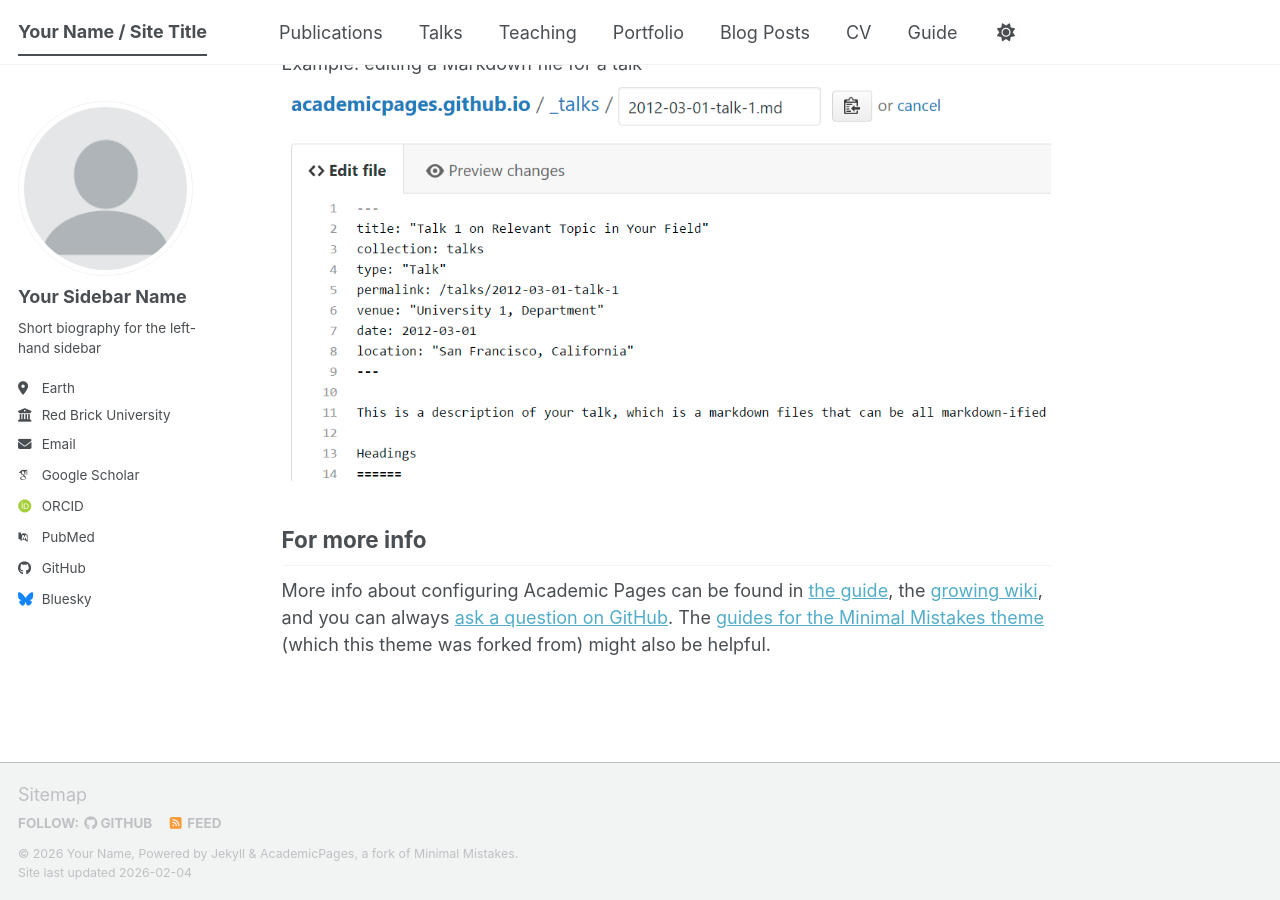
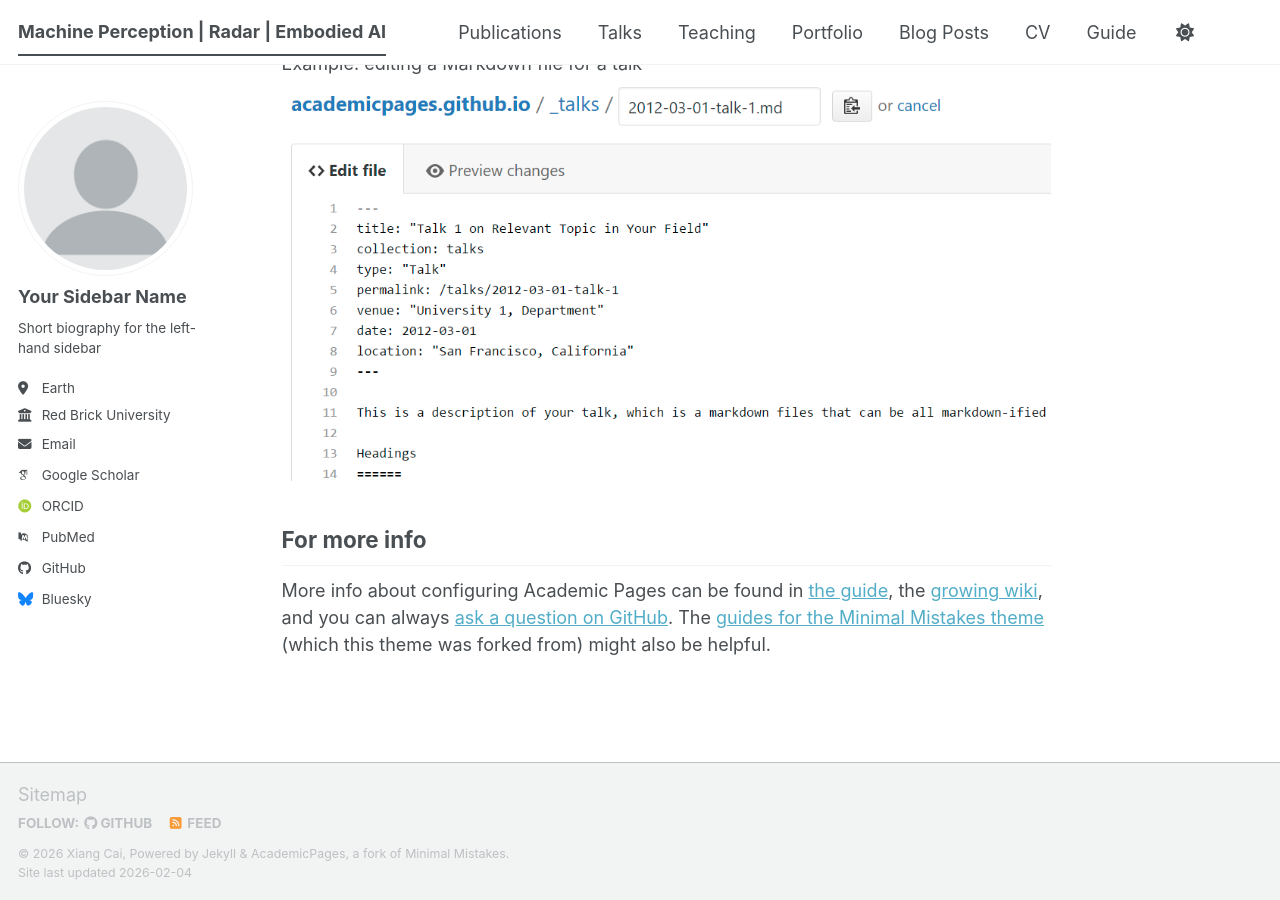
Before and after one commit to ethanxcai/ethanxcai.github.io, a Jekyll site: the page built from _pages/about.md, in a window 1280 px wide and 900 px high, scrolled down 2720 px. Built offline with Jekyll 4.4.1, drawn with Linux system fonts in a browser that asks for light colours; some web fonts are replaced; a script bundle is joined from its source files by our own code; library files that are not in the unit come from our copies.

Commit message:
Modify site title, name, and description
Updated site title, name, and description for the portfolio.

```diff
--- a/_config.yml
+++ b/_config.yml
@@ -9,10 +9,10 @@
 # Basic Site Settings
 locale                   : "en-US"
 site_theme               : "default" # The available themes options are "default", "air", "sunrise", "mint", "dirt" and "contrast"
-title                    : "Your Name / Site Title"
+title                    : "Machine Perception | Radar | Embodied AI"
 title_separator          : "-"
-name                     : &name "Your Name"
-description              : &description "Your Name's academic portfolio"   # Update this with a general description of your site, this is the default if not overridden by a page
+name                     : &name "Xiang Cai"
+description              : &description "Integrating geometric modeling with data-driven approaches for robust machine perception."   # Update this with a general description of your site, this is the default if not overridden by a page
 url                      : https://academicpages.github.io # The base hostname & protocol for your site e.g. "https://[your GitHub username].github.io",
                                                            # or if you already have some other page hosted on Github then use "https://[your GitHub username].github.io/[Your Repo Name]"
 baseurl                  : "" # the subpath of your site, e.g. "/blog"
```
